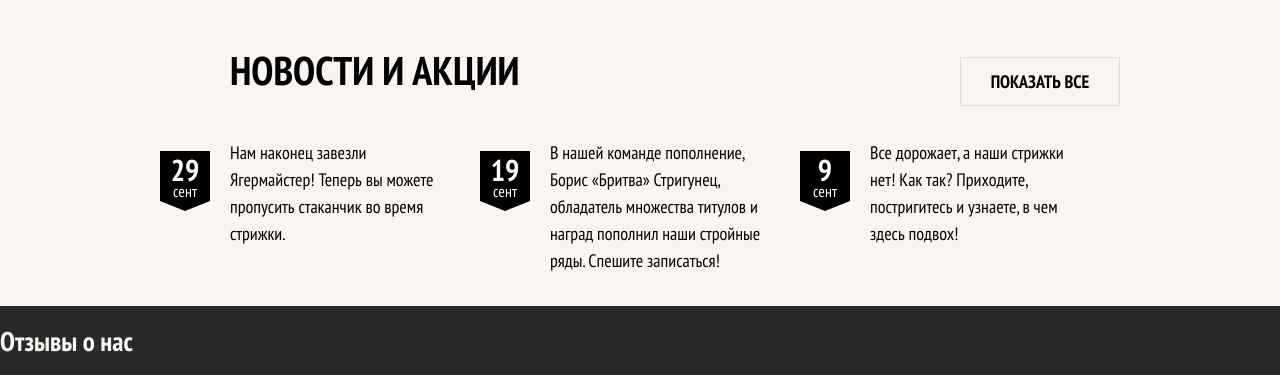
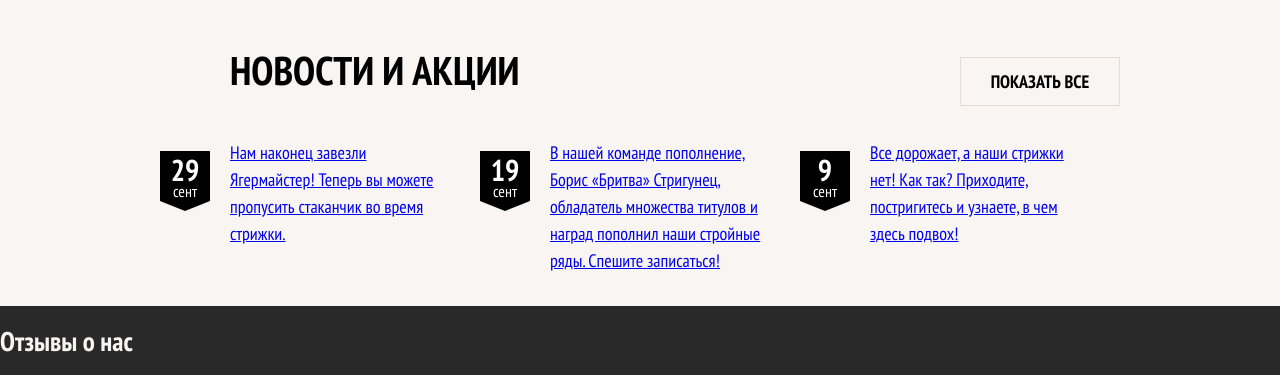
Before and after one commit to Transoman/barbershop-2017, a website: page index.html in a window 1280 px wide. Shown: the part 1320-1695 px from the top of the page. Drawn offline with Linux system fonts and the light colour scheme.

Commit message:
Wrap in news block items in link

```diff
--- a/index.html
+++ b/index.html
@@ -134,16 +134,22 @@
 				<h2 class="news__title">Новости и акции</h2>
 				<ul class="news__list">
 					<li class="news__item">
+						<a href="#" class="news__link">
 							<time class="news__date" datetime="2016-09-29"><b>29</b> <span>сент</span></time>
 							<p>Нам наконец завезли Ягермайстер! Теперь вы можете пропусить стаканчик во время стрижки.</p>
+						</a>
 					</li>
 					<li class="news__item">
+						<a href="#" class="news__link">
 							<time class="news__date" datetime="2016-09-19"><b>19</b> <span>сент</span></time>
 							<p>В нашей команде пополнение, Борис «Бритва» Стригунец, обладатель множества титулов и наград пополнил наши стройные ряды. Спешите записаться!</p>
+						</a>
 					</li>
 					<li class="news__item">
+						<a href="#" class="news__link">
 							<time class="news__date" datetime="2016-09-09"><b>9</b> <span>сент</span></time>
 							<p>Все дорожает, а наши стрижки нет! Как так? Приходите, постригитесь и узнаете, в чем здесь подвох!</p>
+						</a>
 					</li>
 				</ul>
 
```
Lines whose indentation alone changed are shown as unchanged.
